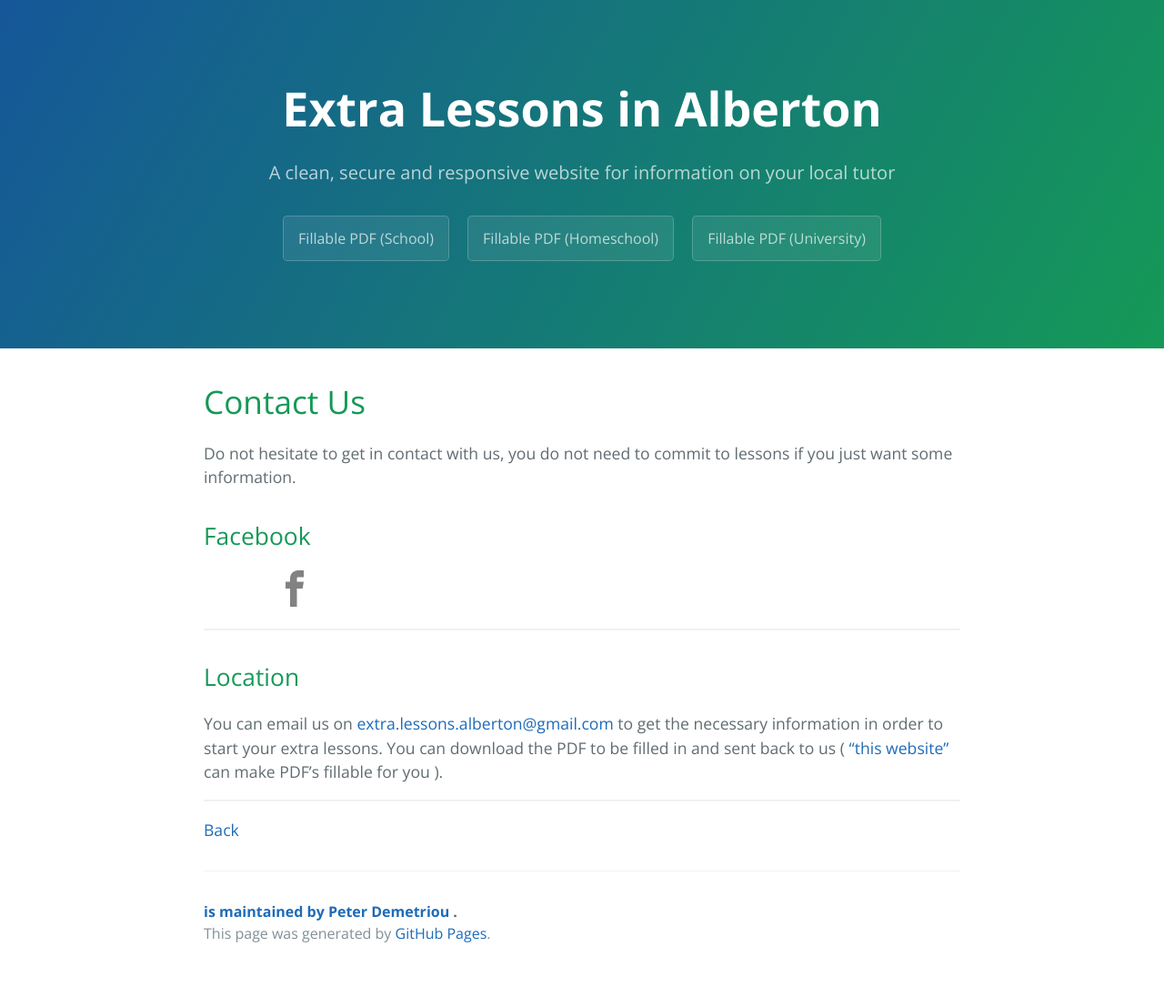
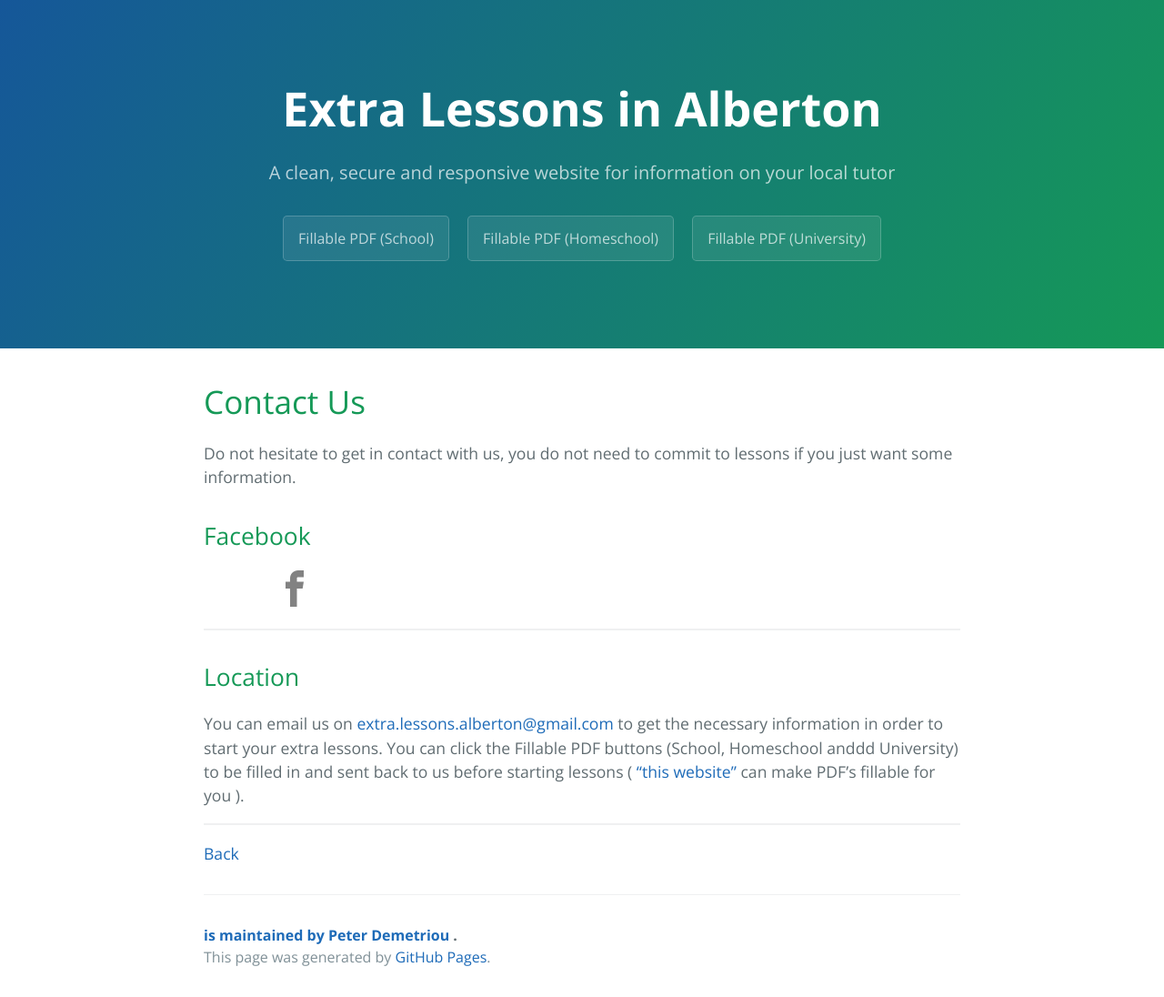
Before and after one commit to HelloBeastie/HelloBeastie.github.io, a Jekyll site: the page built from contact-us.md, in a window 1280 px wide. Shown: the whole page at 91% size. Built offline with Jekyll 4.4.1, drawn with Linux system fonts in a browser that asks for light colours; our own code applies the rules of GitHub Pages for plain Markdown files; before the commit the page ends 1070 px from its top, so only the background shows below that.

Commit message:
Adjusted PDF downloadd instructions and website footer name

```diff
--- a/_layouts/default.html
+++ b/_layouts/default.html
@@ -48,7 +48,7 @@
 
       <footer class="site-footer">
 
-          <span class="site-footer-owner"><a {{ site.title | default: site.github.repository_name }} </a> is maintained by Peter Demetriou </a>.</span>
+          <span class="site-footer-owner"><a site.title </a> is maintained by Peter Demetriou </a>.</span>
 
         <span class="site-footer-credits">This page was generated by <a href="https://pages.github.com">GitHub Pages</a>.</span>
       </footer>
--- a/contact-us.md
+++ b/contact-us.md
@@ -16,7 +16,7 @@ Do not hesitate to get in contact with us, you do not need to commit to lessons
 * * *
 ## [](#Location)Location
 
-You can email us on <a href="mailto:{{ site.email }}"> {{ site.email }} </a> to get the necessary information in order to start your extra lessons. You can download the  PDF to be filled in and sent back to us ( <a href="https://smallpdf.com/edit-pdf"> "this website" </a> can make PDF's fillable for you ).
+You can email us on <a href="mailto:{{ site.email }}"> {{ site.email }} </a> to get the necessary information in order to start your extra lessons. You can click the Fillable PDF buttons (School, Homeschool anddd University) to be filled in and sent back to us before starting lessons ( <a href="https://smallpdf.com/edit-pdf"> "this website" </a> can make PDF's fillable for you ).
 
 {::comment}
 {:/comment}
```
